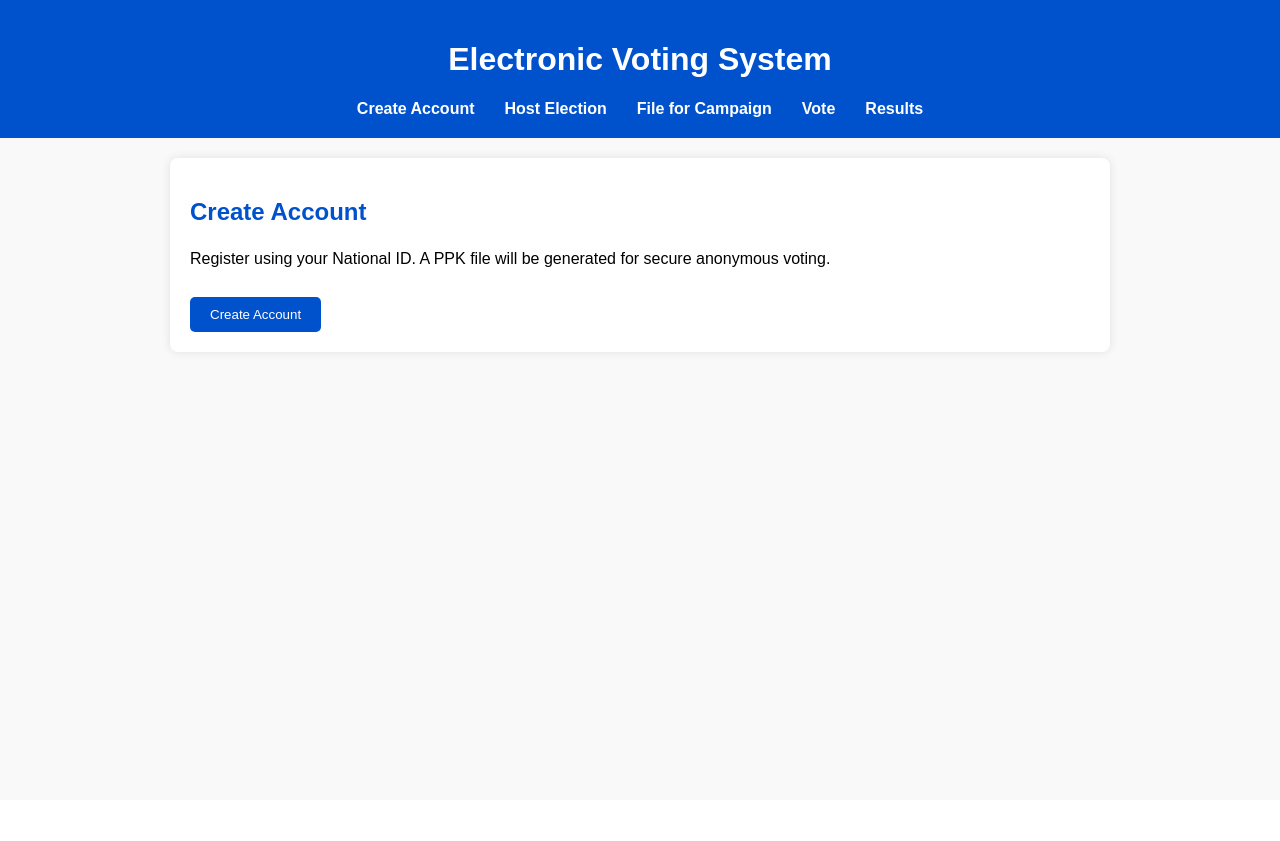
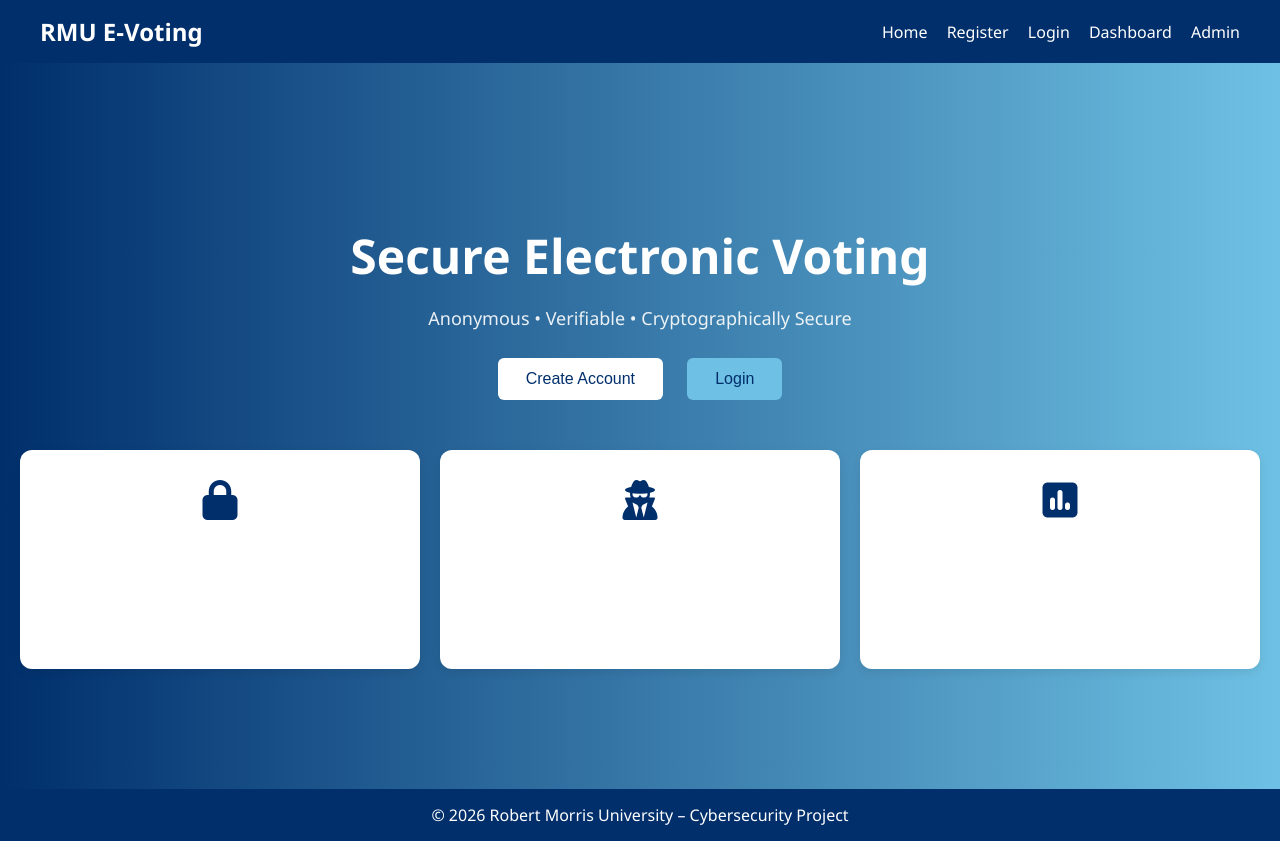
Before and after one commit to AlexanderMarsh11/Electronic-Voting, a Flask app: page / in a window 1280 px wide. Before the commit the page ends 355 px from the top, so only its background shows below. Run offline with Flask 3, Linux system fonts and the light colour scheme.

Commit message:
UI redesign - RMU theme single page layout

```diff
--- a/templates/index.html
+++ b/templates/index.html
@@ -2,76 +2,243 @@
 <html lang="en">
 <head>
     <meta charset="UTF-8">
-<title>Electronic Voting System</title>
+    <title>Electronic Voting System - RMU</title>
+    <meta name="viewport" content="width=device-width, initial-scale=1.0">
+
+    <link rel="stylesheet" href="https://cdnjs.cloudflare.com/ajax/libs/font-awesome/6.5.0/css/all.min.css">
+
     <style>
-body { font-family: Arial, sans-serif; background-color: #f9f9f9; margin:0; padding:0; }
-header { background: #0052cc; color:white; padding:20px; text-align:center; }
-.navbar { display:flex; justify-content:center; margin-top:10px; }
-.navbar div { margin:0 15px; cursor:pointer; color:white; font-weight:bold; }
-.tabs { display:flex; justify-content:center; margin-top:20px; }
-.tab { padding:15px 25px; background:#e0e0e0; margin:0 5px; cursor:pointer; border-radius:8px; }
-.tab:hover { background:#d0d0d0; }
-.tab-content { display:none; padding:20px; max-width:900px; margin:20px auto; background:white; border-radius:8px; box-shadow:0 0 10px rgba(0,0,0,0.1);}
-.tab-active { display:block; }
-button { background:#0052cc; color:white; border:none; padding:10px 20px; border-radius:5px; cursor:pointer; margin-top:10px; }
-button:hover { background:#003d99; }
-h2 { color:#0052cc; }
-p { line-height:1.6; }
+        body {
+            margin: 0;
+            font-family: 'Segoe UI', Tahoma, sans-serif;
+            background: #f5f7fa;
+        }
+
+        /* Navbar */
+        .navbar {
+            background: #002f6c;
+            padding: 15px 40px;
+            color: white;
+            display: flex;
+            justify-content: space-between;
+            align-items: center;
+        }
+
+        .navbar h2 {
+            margin: 0;
+        }
+
+        .navbar a {
+            color: white;
+            text-decoration: none;
+            margin-left: 15px;
+            font-weight: 500;
+            cursor: pointer;
+        }
+
+        /* Sections */
+        section {
+            display: none;
+            padding: 80px 30px;
+        }
+
+        section.active {
+            display: block;
+        }
+
+        /* Hero */
+        .hero {
+            text-align: center;
+            background: linear-gradient(to right, #002f6c, #6ec1e4);
+            color: white;
+            padding: 120px 20px;
+        }
+
+        .hero h1 {
+            font-size: 48px;
+            margin-bottom: 10px;
+        }
+
+        .hero p {
+            font-size: 18px;
+            opacity: .9;
+        }
+
+        .btn {
+            padding: 12px 28px;
+            border-radius: 6px;
+            border: none;
+            font-size: 16px;
+            margin: 10px;
+            cursor: pointer;
+        }
+
+        .btn-primary {
+            background: #6ec1e4;
+            color: #002f6c;
+        }
+
+        .btn-secondary {
+            background: white;
+            color: #002f6c;
+        }
+
+        /* Cards */
+        .cards {
+            display: grid;
+            grid-template-columns: repeat(auto-fit,minmax(250px,1fr));
+            gap: 20px;
+            margin-top: 40px;
+        }
+
+        .card {
+            background: white;
+            padding: 30px;
+            border-radius: 12px;
+            text-align: center;
+            box-shadow: 0 4px 10px rgba(0,0,0,.08);
+        }
+
+        .card i {
+            font-size: 40px;
+            color: #002f6c;
+            margin-bottom: 15px;
+        }
+
+        /* Forms */
+        .form-box {
+            max-width: 450px;
+            margin: auto;
+            background: white;
+            padding: 40px;
+            border-radius: 10px;
+            box-shadow: 0 4px 15px rgba(0,0,0,.1);
+        }
+
+        input {
+            width: 100%;
+            padding: 12px;
+            margin: 10px 0;
+            border-radius: 6px;
+            border: 1px solid #ccc;
+        }
+
+        footer {
+            background: #002f6c;
+            color: white;
+            text-align: center;
+            padding: 15px;
+        }
     </style>
 </head>
+
 <body>
 
-<header>
-    <h1>Electronic Voting System</h1>
 <div class="navbar">
-        <div onclick="openTab('create')">Create Account</div>
-        <div onclick="openTab('host')">Host Election</div>
-        <div onclick="openTab('campaign')">File for Campaign</div>
-        <div onclick="openTab('vote')">Vote</div>
-        <div onclick="openTab('results')">Results</div>
+    <h2>RMU E-Voting</h2>
+    <div>
+        <a onclick="show('home')">Home</a>
+        <a onclick="show('register')">Register</a>
+        <a onclick="show('login')">Login</a>
+        <a onclick="show('dashboard')">Dashboard</a>
+        <a onclick="show('admin')">Admin</a>
     </div>
-</header>
-
-<!-- Create Account -->
-<div id="create" class="tab-content tab-active">
-    <h2>Create Account</h2>
-    <p>Register using your National ID. A PPK file will be generated for secure anonymous voting.</p>
-    <button>Create Account</button>
 </div>
 
-<!-- Host Election -->
-<div id="host" class="tab-content">
-    <h2>Host Election</h2>
-    <p>Admin panel to start elections, set candidate filing, ballot opening, and ballot closing dates. Automatically tally and verify results.</p>
-    <button>Host Election</button>
+<!-- HOME -->
+<section id="home" class="active hero">
+    <h1>Secure Electronic Voting</h1>
+    <p>Anonymous • Verifiable • Cryptographically Secure</p>
+
+    <button class="btn btn-secondary" onclick="show('register')">Create Account</button>
+    <button class="btn btn-primary" onclick="show('login')">Login</button>
+
+    <div class="cards">
+        <div class="card">
+            <i class="fa-solid fa-lock"></i>
+            <h3>Secure Voting</h3>
+            <p>Asymmetric cryptography + hashing</p>
         </div>
 
-<!-- File for Campaign -->
-<div id="campaign" class="tab-content">
-    <h2>File for Campaign</h2>
-    <p>Declare your intention to run in a hosted election. Only residents of the election district can file unless it's a global election.</p>
-    <button>File Campaign</button>
+        <div class="card">
+            <i class="fa-solid fa-user-secret"></i>
+            <h3>Anonymous</h3>
+            <p>Private key based identity</p>
         </div>
 
-<!-- Vote -->
-<div id="vote" class="tab-content">
-    <h2>Vote</h2>
-    <p>View active elections and all candidates. Cast your ballot securely using your PPK.</p>
-    <button>Vote Now</button>
+        <div class="card">
+            <i class="fa-solid fa-square-poll-vertical"></i>
+            <h3>Verifiable Results</h3>
+            <p>Hash verification & audit trail</p>
         </div>
+    </div>
+</section>
 
-<!-- Results -->
-<div id="results" class="tab-content">
-    <h2>Results</h2>
-    <p>View election results with cryptographic verification. Results are automatically tallied based on the election type (First Past the Post, Ranked Choice in future).</p>
-    <button>View Results</button>
+<!-- REGISTER -->
+<section id="register">
+    <div class="form-box">
+        <h2>Create Account</h2>
+        <input placeholder="National ID">
+        <input placeholder="District (Auto Assigned)" disabled>
+        <button class="btn btn-primary">Generate PPK</button>
     </div>
+</section>
+
+<!-- LOGIN -->
+<section id="login">
+    <div class="form-box">
+        <h2>Login</h2>
+        <input placeholder="Upload PPK File">
+        <button class="btn btn-primary">Login</button>
+    </div>
+</section>
+
+<!-- DASHBOARD -->
+<section id="dashboard">
+    <h2>User Dashboard</h2>
+    <div class="cards">
+        <div class="card">
+            <h3>Active Elections</h3>
+            <p>View & Vote</p>
+        </div>
+        <div class="card">
+            <h3>File Campaign</h3>
+            <p>Run for election</p>
+        </div>
+        <div class="card">
+            <h3>Results</h3>
+            <p>Verified tally</p>
+        </div>
+    </div>
+</section>
+
+<!-- ADMIN -->
+<section id="admin">
+    <h2>Administrator Panel</h2>
+    <div class="cards">
+        <div class="card">
+            <h3>Host Election</h3>
+            <p>Configure election timeline</p>
+        </div>
+        <div class="card">
+            <h3>Manage Candidates</h3>
+            <p>Review campaigns</p>
+        </div>
+        <div class="card">
+            <h3>Verify & Tally</h3>
+            <p>Auto verification</p>
+        </div>
+    </div>
+</section>
+
+<footer>
+    © 2026 Robert Morris University – Cybersecurity Project
+</footer>
 
 <script>
-function openTab(tabId){
-    const contents = document.querySelectorAll('.tab-content');
-    contents.forEach(c => c.classList.remove('tab-active'));
-    document.getElementById(tabId).classList.add('tab-active');
+function show(id) {
+    document.querySelectorAll("section").forEach(sec => sec.classList.remove("active"));
+    document.getElementById(id).classList.add("active");
 }
 </script>
 
```
Lines whose indentation alone changed are shown as unchanged.
